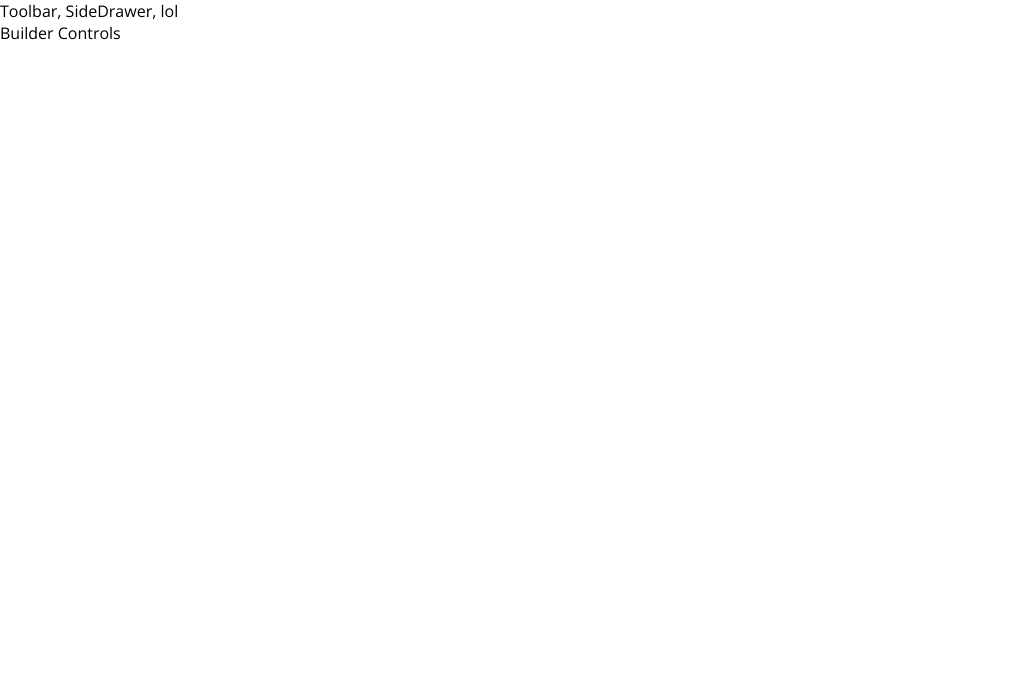
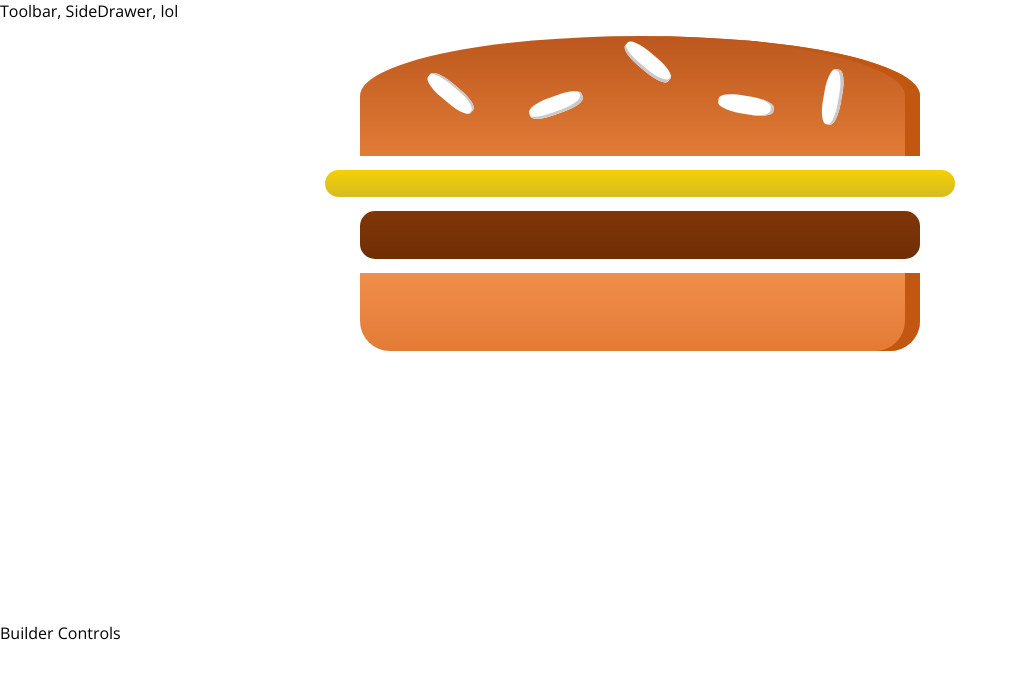
Before and after one commit to Jeffreyx38/burger-builder-react, a React (Create React App) app: page / in a window 1280 px wide. Shown: the top 678 px of the page, without its empty margins (0-1018 px from the left). Built offline with nearby package versions, Linux system fonts and the light colour scheme.

Commit message:
fixed css module error

```diff
--- a/src/components/Burger/Burger.js
+++ b/src/components/Burger/Burger.js
@@ -1,6 +1,6 @@
 import React from 'react';
 
-import classes from './Burger.css'
+import classes from './Burger.module.css'
 
 import BurgerIngredient from './BurgerIngredient/BurgerIngredient'
 
--- a/src/components/Burger/BurgerIngredient/BurgerIngredient.js
+++ b/src/components/Burger/BurgerIngredient/BurgerIngredient.js
@@ -1,7 +1,7 @@
 import React, { Component } from 'react';
 import PropTypes from 'prop-types';
 
-import classes from './BurgerIngredient.css'
+import classes from './BurgerIngredient.module.css'
 
 
 class BurgerIngredient extends Component {
--- a/src/components/Layout/Layout.css
+++ /dev/null
@@ -1,3 +0,0 @@
-.Content {
-    margin-top: 100;
-}
--- /dev/null
+++ b/src/components/Layout/Layout.module.css
@@ -0,0 +1,3 @@
+.Content {
+    margin-top: 16;
+}
```
Also changed, not shown: package.json (+13 -1 lines), src/components/Layout/Layout.js (+3 -4 lines), src/components/Burger/Burger.module.css (renamed from src/components/Burger/Burger.css), src/components/Burger/BurgerIngredient/BurgerIngredient.module.css (renamed from src/components/Burger/BurgerIngredient/BurgerIngredient.css).
